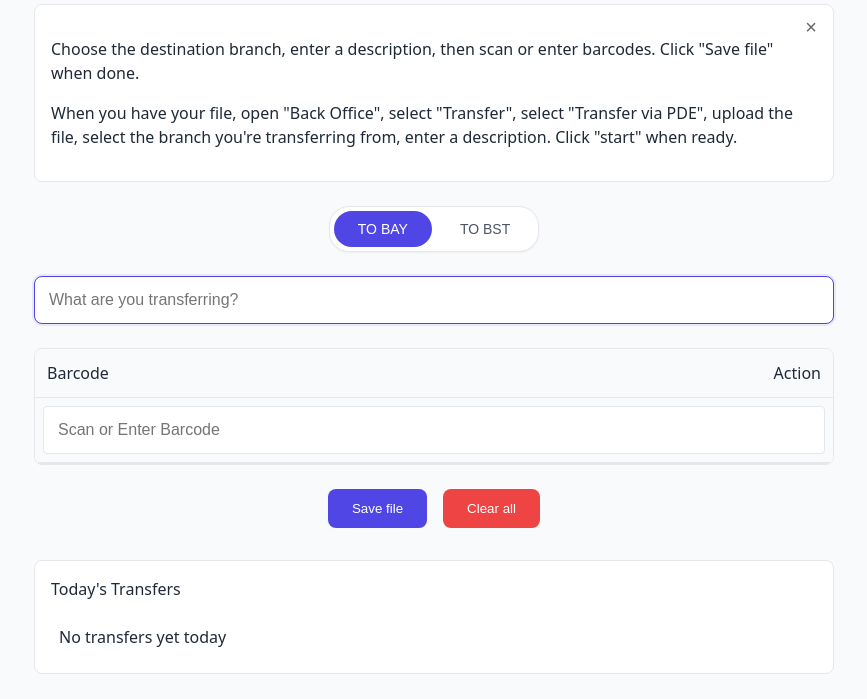
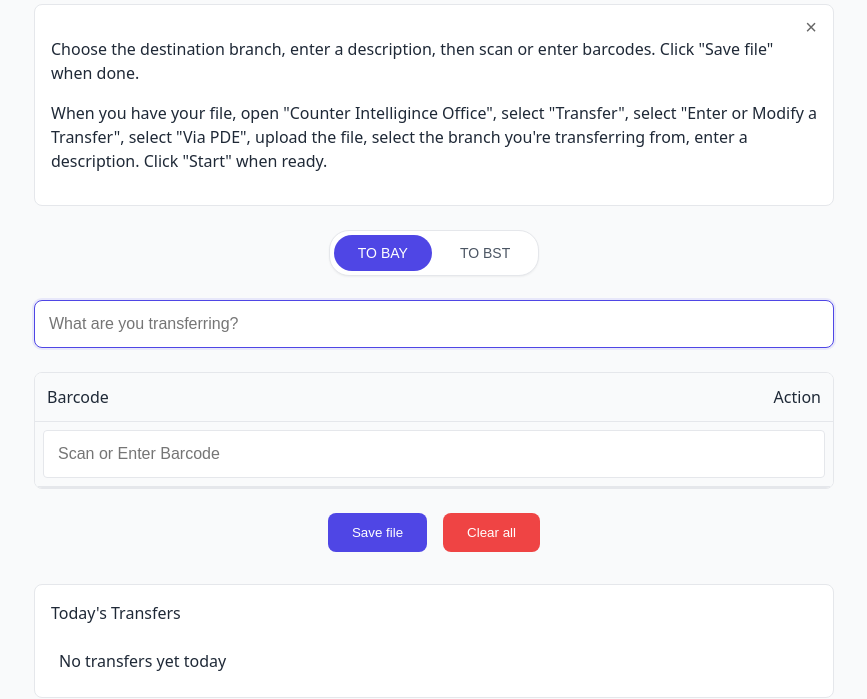
Before and after one commit to prestonbroad/bayfair-transfer-tool, a plain HTML site: page index.html in a window 1280 px wide. Shown: the part 117-816 px from the top of the page, without its empty margins (206-1073 px from the left). Drawn offline with Linux system fonts and the light colour scheme.

Commit message:
Fixed instructions

```diff
--- a/index.html
+++ b/index.html
@@ -14,7 +14,7 @@
     <div id="instructions" class="instructions">
         <button class="close-btn">&times;</button>
         <p>Choose the destination branch, enter a description, then scan or enter barcodes. Click "Save file" when done.</p>
-        <p>When you have your file, open "Back Office", select "Transfer", select "Transfer via PDE", upload the file, select the branch you're transferring from, enter a description. Click "start" when ready.</p>
+        <p>When you have your file, open "Counter Intelligince Office", select "Transfer", select "Enter or Modify a Transfer", select "Via PDE", upload the file, select the branch you're transferring from, enter a description. Click "Start" when ready.</p>
     </div>
 
     <div class="toggle-container">
```
